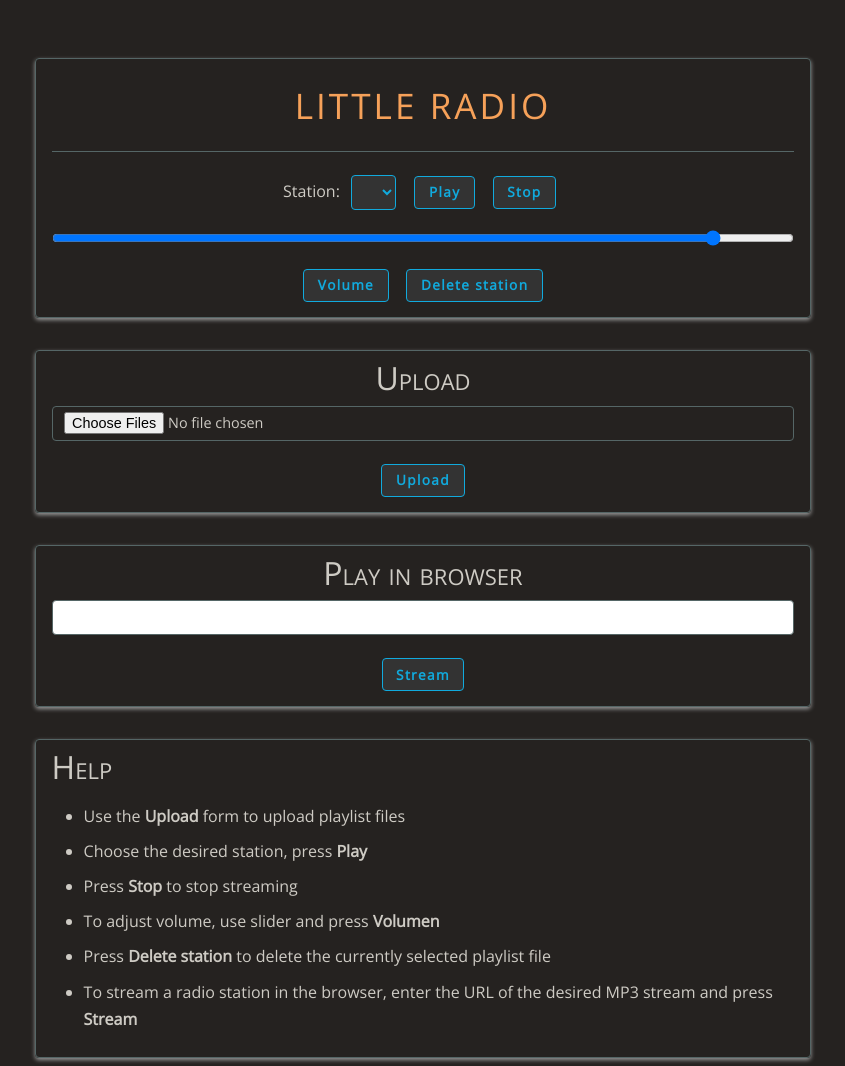
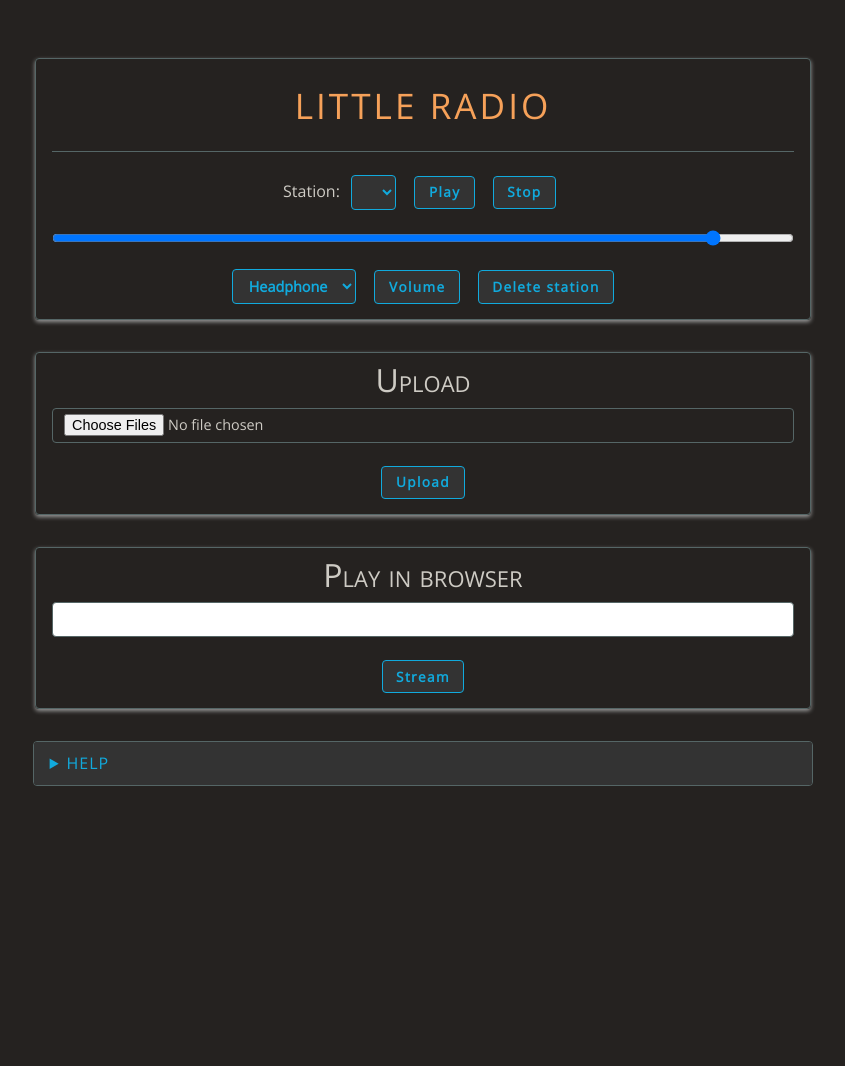
Before and after one commit to dmpop/lilradio, a PHP site: page / in a window 1280 px wide. Shown: the whole page, without its empty margins (217-1062 px from the left). After the commit the page ends 786 px from the top, so only its background shows below. Run offline with PHP 8.4, Linux system fonts and the light colour scheme; lists and menus that the app fills with data are empty; some web fonts are replaced.

Commit message:
Selectable sound source

```diff
--- a/index.php
+++ b/index.php
@@ -1,5 +1,4 @@
 <?php
-$SOUND = "Headphone";
 $THEME = "dark";
 ?>
 
@@ -43,6 +42,10 @@ $THEME = "dark";
 			<button type='submit' role='button' name='play'>Play</button>
 			<button type='submit' role='button' name='stop'>Stop</button>
 			<input style="margin-top: 1em;" type="range" min="1" max="100" step="1" value="90" id="slider" name="volume" />
+			<select name="sound">
+				<option value='Headphone'>Headphone</option>
+				<option value='Speaker'>Speaker</option>
+			</select>
 			<!-- <input style="margin-top: 1em;" type="text" name="volume" placeholder="91"> -->
 			<button type='submit' role='button' name='save'>Volume</button>
 			<button name="delete">Delete station</button>
@@ -110,12 +113,12 @@ $THEME = "dark";
 		shell_exec('killall play > /dev/null 2>&1 & echo $!');
 	}
 	if (isset($_POST['volume'])) {
-		shell_exec('amixer sset "' . $SOUND . '" ' . ($_POST['volume']) . '% > /dev/null 2>&1 & echo $!');
+		shell_exec('amixer sset "' . ($_POST['sound']) . '" ' . ($_POST['volume']) . '% > /dev/null 2>&1 & echo $!');
 	}
 	?>
 	</div>
-	<div class="card">
-		<h2 style="margin-top: 0em;">Help</h2>
+	<details>
+		<summary style="letter-spacing: 1px; text-transform: uppercase;">Help</summary>
 		<ul>
 			<li>
 				Use the <strong>Upload</strong> form to upload playlist files
@@ -136,7 +139,7 @@ $THEME = "dark";
 				To stream a radio station in the browser, enter the URL of the desired MP3 stream and press <strong>Stream</strong>
 			</li>
 		</ul>
-	</div>
+	</details>
 </body>
 
 </html>
```
Also changed, not shown: 1 other file.
